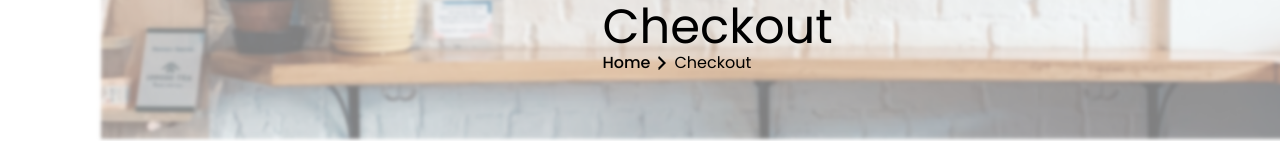
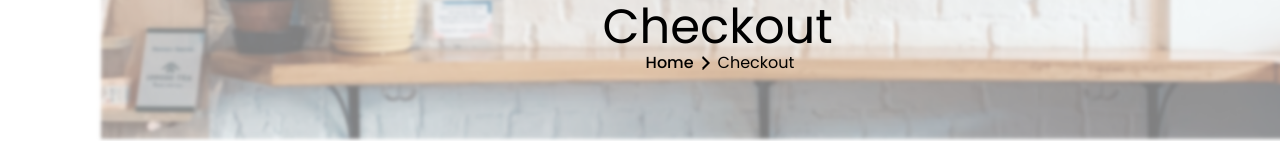
Before and after one commit to LizNgoNgoc/internetShop, a React (Create React App) app: page /checkout in a window 1280 px wide. Shown: the part 234-375 px from the top of the page. Built offline with nearby package versions, Linux system fonts and the light colour scheme.

Commit message:
add header justify

```diff
--- a/src/Pages/CheckoutPage.jsx
+++ b/src/Pages/CheckoutPage.jsx
@@ -5,7 +5,7 @@
             <div className="absolute top-[10rem] right-0 left-0 w-[235px] m-auto">
                 <img src="./images/modal/logo.png" alt="logo" className="m-auto "/>
                 <h3 className="text-[#000000] text-5xl">Checkout</h3>
-                    <div className="flex gap-2 items-center">
+                    <div className="flex gap-2 items-center justify-center">
                         <span className="text-[#000000] font-medium text-base">Home </span>
                         <img src="./images/shopHeader/point_page.png" className="w-[8px] h-[14px]" alt="img" />
                         <span className="text-[#000000] font-light text-base"> Checkout</span>
```
